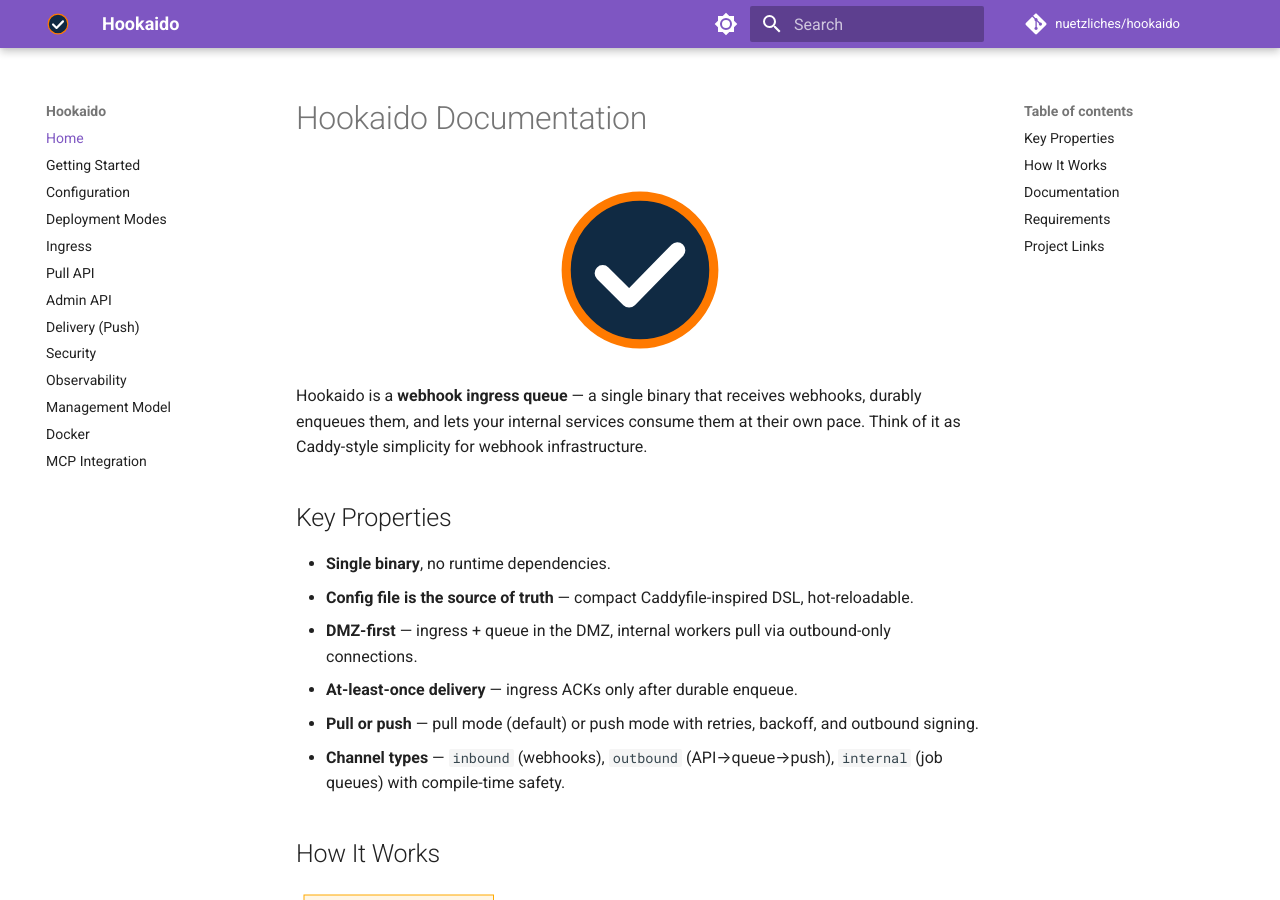
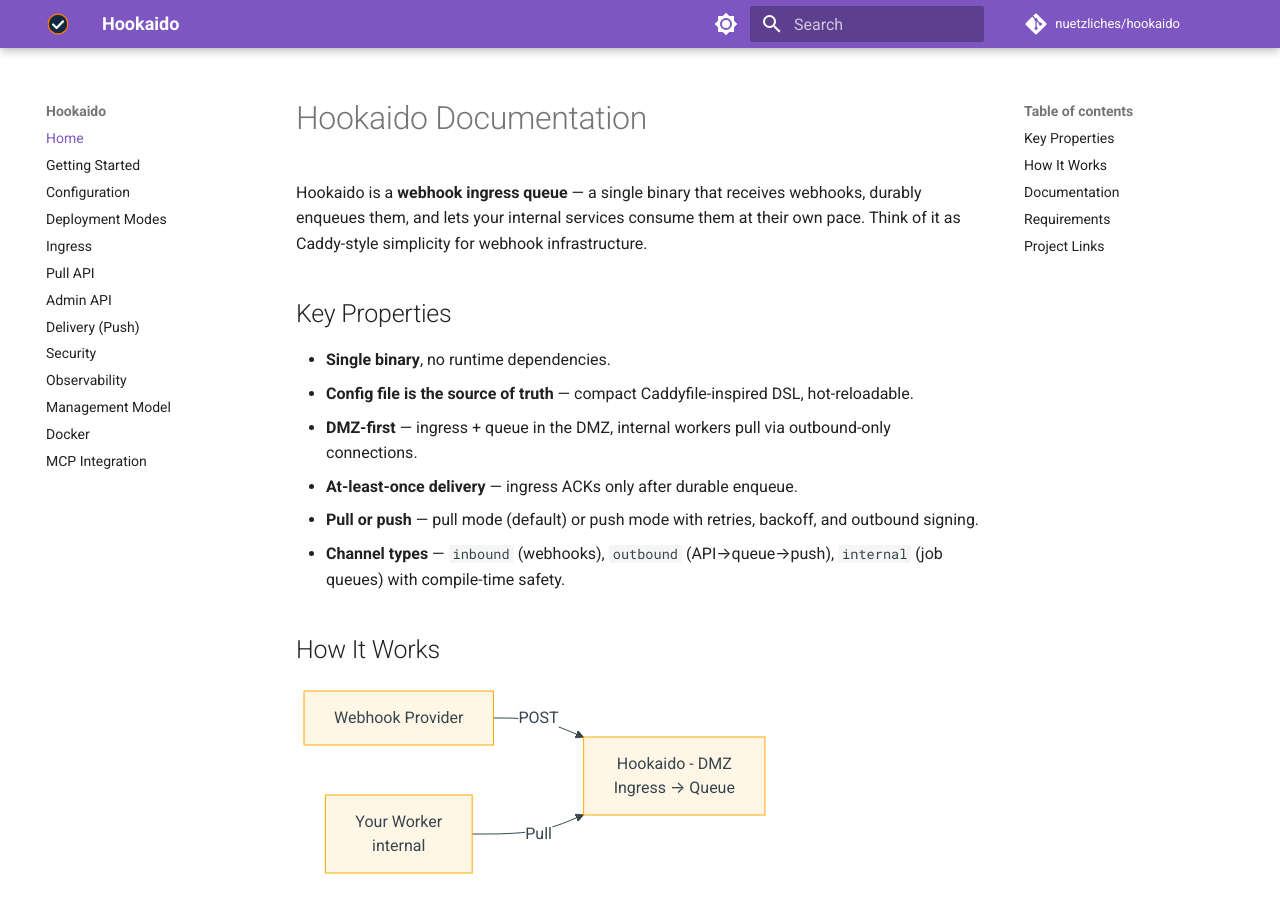
Before and after one commit to nuetzliches/hookaido, an MkDocs documentation site: the page built from docs/index.md, in a window 1280 px wide and 900 px high. Built offline with MkDocs 1.6.1 and Material for MkDocs 9.7.7, drawn with Linux system fonts in a browser that asks for light colours; comment, search, counter and statistics services are not loaded.

Commit message:
Remove centered logo from README and docs
Remove the centered HTML <p> blocks and logo <img> tags from README.md and docs/index.md, keeping the CI/release/container badges and the existing intro text intact. This simplifies the repository headers and avoids embedding duplicate or problematic logo assets in the docs.

```diff
--- a/docs/index.md
+++ b/docs/index.md
@@ -1,8 +1,4 @@
 # Hookaido Documentation
-
-<p align="center">
-  <img src="assets/logo/hookaido-logo.svg" alt="Hookaido logo" width="180">
-</p>
 
 Hookaido is a **webhook ingress queue** — a single binary that receives webhooks, durably enqueues them, and lets your internal services consume them at their own pace. Think of it as Caddy-style simplicity for webhook infrastructure.
 
```
Also changed, not shown: README.md (+0 -4 lines).
